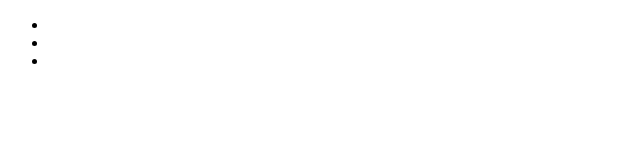
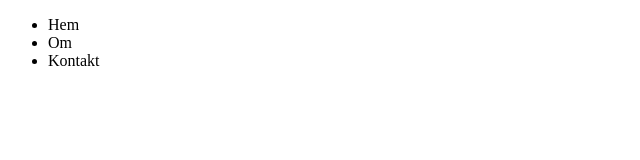
Before and after one commit to sebastiantegel/fed23d-gitdemo, a plain HTML site: page index.html in a window 1280 px wide. Shown: the whole page, without its empty margins (0-640 px from the left). Drawn offline with Linux system fonts and the light colour scheme.

Commit message:
Added content

```diff
--- a/index.html
+++ b/index.html
@@ -8,9 +8,9 @@
   <body>
     <nav>
       <ul>
-        <li></li>
-        <li></li>
-        <li></li>
+        <li>Hem</li>
+        <li>Om</li>
+        <li>Kontakt</li>
       </ul>
     </nav>
   </body>
```
